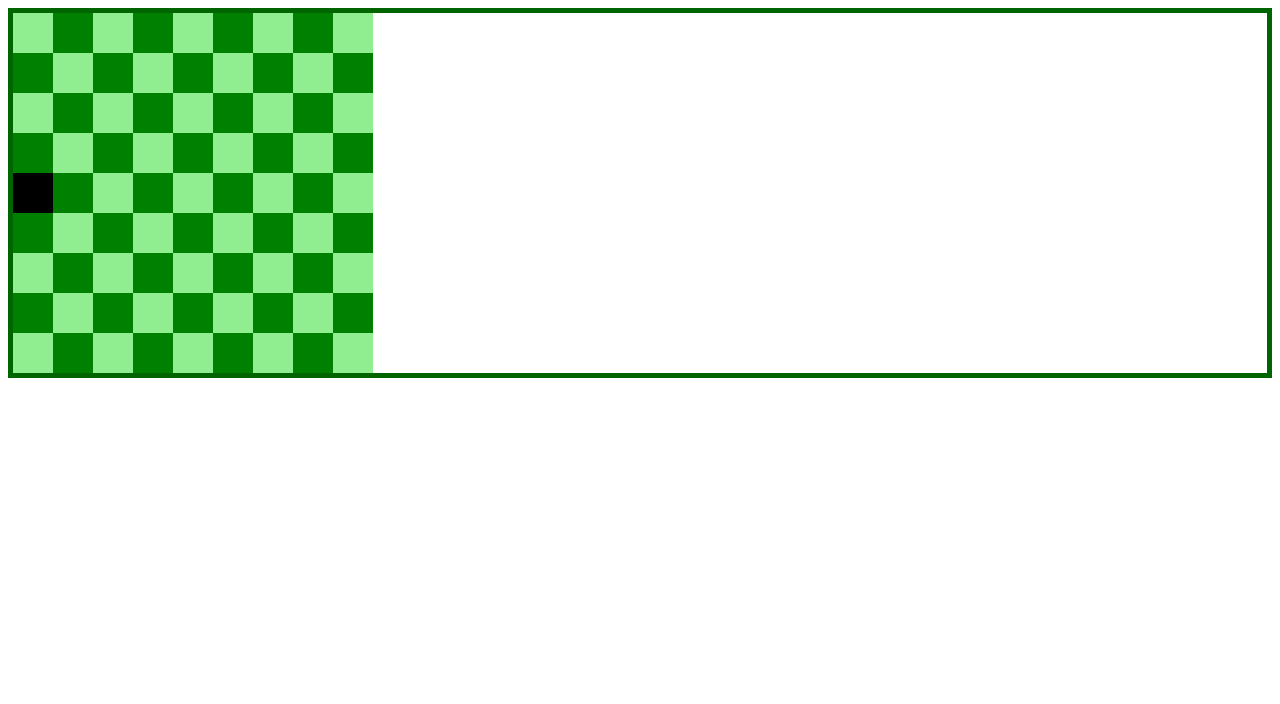
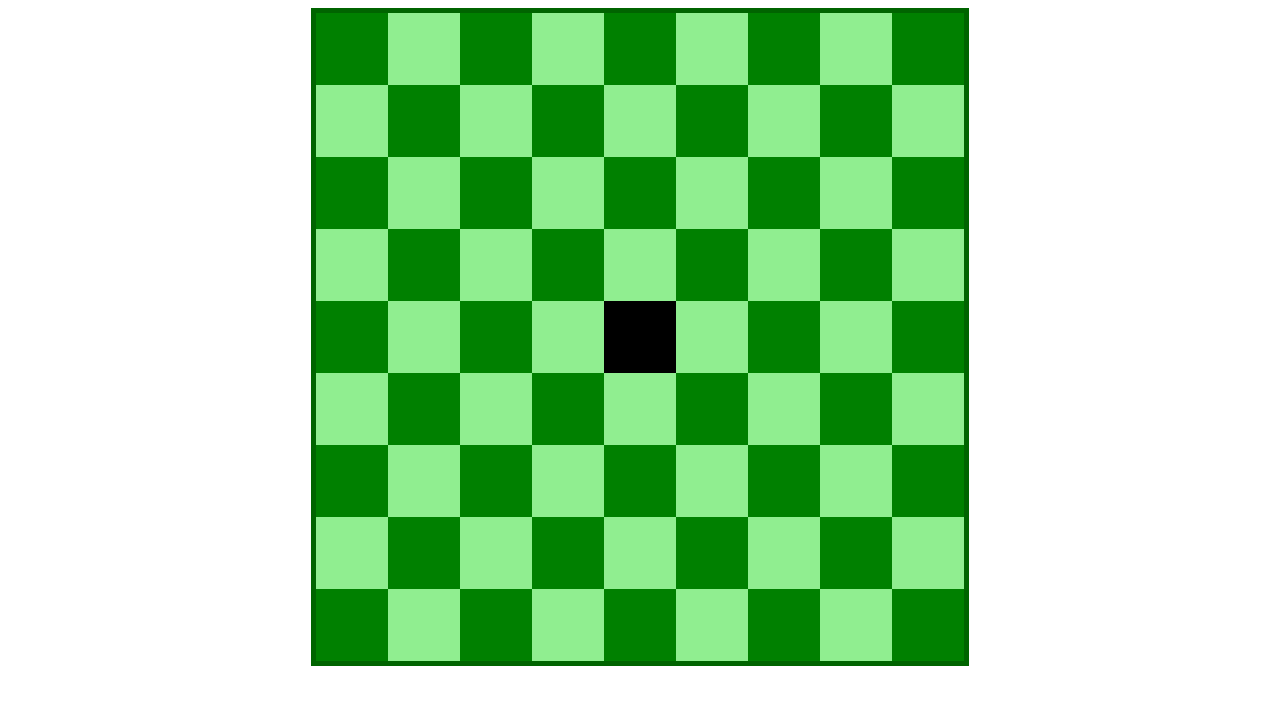
Before and after one commit to asherscott/Simple-Game-Mechanics, a plain HTML site: page index.html in a window 1280 px wide. Drawn offline with Linux system fonts and the light colour scheme.

Commit message:
small ajustments

```diff
--- a/index.js
+++ b/index.js
@@ -1,14 +1,25 @@
-const size = 5;
-let position = {x: 0, y: 20};
+// the size of the sprite and grid cells (vmin units)
+const size = 9;
+// dimensions of the n x n grid, (only works with odd numbers)
+const gridSize = 9;
+// initializes sprite position at the center of the grid
+let position = {
+    x: (gridSize - 1) * size / 2,
+    y: (gridSize - 1) * size / 2
+};
 
 
 
-displayGrid();
-displaySprite();
-manualGridMovement();
-window.addEventListener('resize', changeSize)
+onStart()
 
 
+
+function onStart() {
+    displayGrid();
+    displaySprite();
+    manualGridMovement();
+    window.addEventListener('resize', changeSize)
+}
 
 function displayGrid() {
     const grid = document.createElement('div');
@@ -17,21 +28,20 @@ function displayGrid() {
 
 
 
-    let cellClass = 'greenTile';
-    let isGreen = true;
+    let cellClass = 'darkerTile';
+    let isDark = true;
 
-    for(let i = 0; i < 9; i++) {
+    for(let i = 0; i < gridSize; i++) {
         const column = document.createElement('div');
         column.className = 'column';
         grid.append(column);
 
-        for(let i = 0; i < 9; i++) {
-            isGreen = !isGreen;
-            (isGreen) ? cellClass = 'greenTile' : cellClass = 'lightGreenTile';
+        for(let i = 0; i < gridSize; i++) {
+            (isDark) ? cellClass = 'darkerTile' : cellClass = 'lighterTile';
+            isDark = !isDark;
 
             const cell = document.createElement('div');
-            cell.className = 'cell';
-            cell.id = cellClass;
+            cell.className = cellClass;
             cell.style.height = size + 'vmin';
             cell.style.width = size + 'vmin';
 
@@ -72,8 +82,7 @@ function manualGridMovement() {
 }
 
 function changeSize() {
-    const grid = document.querySelector('#grid')
-    grid.remove();
+    document.querySelector('#grid').remove();
 
     displayGrid();
     displaySprite();
@@ -85,8 +94,7 @@ function displaySprite() {
     document.querySelector('#grid').append(sprite);
 
     sprite.style.height = size + 'vmin';
-    sprite.style.width = size + 'vmin';
-
-    sprite.style.left = position.x + 'vmin';
+    sprite.style.width  = size + 'vmin';
+    sprite.style.left   = position.x + 'vmin';
     sprite.style.bottom = position.y + 'vmin';
 }
--- a/style.css
+++ b/style.css
@@ -1,5 +1,13 @@
-* {
-    box-sizing: border-box;
+body {
+    display: flex;
+    justify-content: center;
+}
+
+#grid {
+    display: flex;
+    position: relative;
+    width: fit-content;
+    border: 5px solid darkgreen;
 }
 
 #sprite {
@@ -8,20 +16,10 @@
     z-index: 7;
 }
 
-#grid {
-    display: flex;
-    position: relative;
-    border: 5px solid darkgreen;
-}
-
-#greenTile {
+.darkerTile {
     background-color: green;
 }
 
-#lightGreenTile {
+.lighterTile {
     background-color: lightgreen;
 }
-
-canvas {
-    border: 5px solid grey;
-}
```
